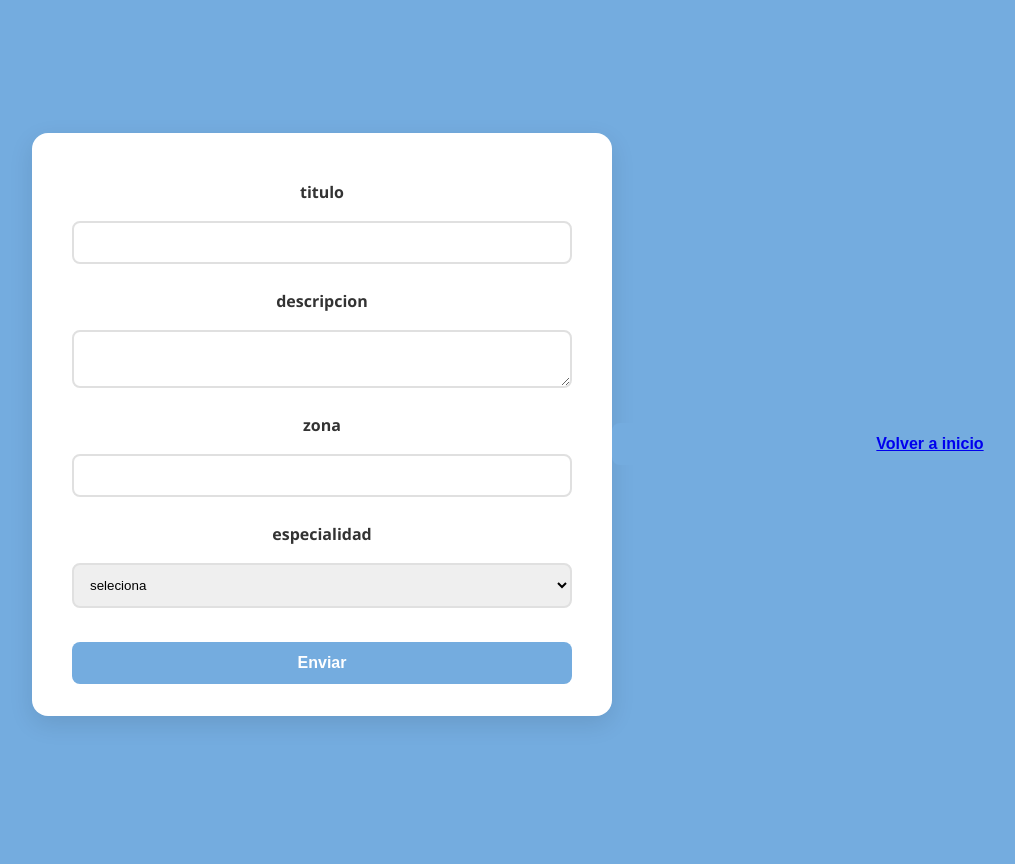
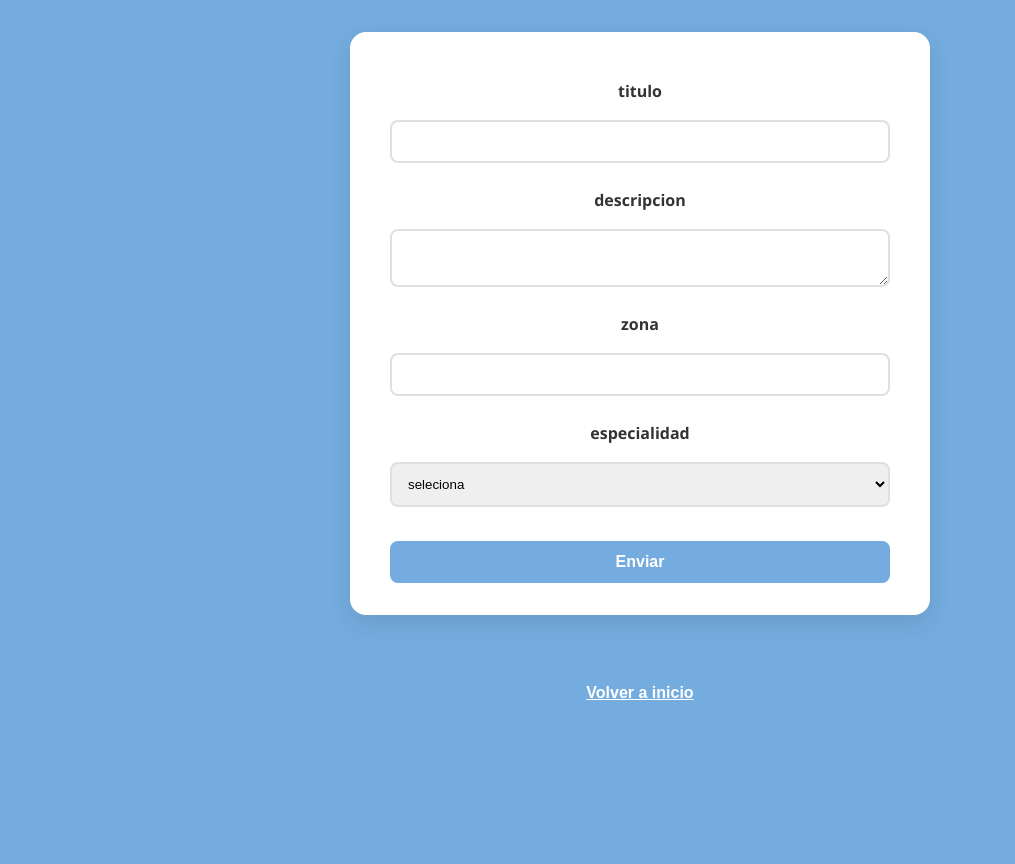
Before and after one commit to LautaroLambrecht/TornaJom, a PHP site: page /createWorks.php in a window 1280 px wide. Shown: the whole page, without its empty margins (0-1015 px from the left). After the commit the page ends 700 px from the top, so only its background shows below. Run offline with PHP 8.4, Linux system fonts and the light colour scheme.

Commit message:
Correccion styles de createWorks.php

```diff
--- a/createWorks.php
+++ b/createWorks.php
@@ -13,13 +13,16 @@ body {
   font-family: 'Segoe UI', sans-serif;
   margin: 0;
   padding: 2rem;
+  height: 650px;
+}
+
+div {
   display: flex;
   justify-content: center;
   align-items: center;
-  min-height: 100vh;
 }
 
-form {
+form{
   background-color: white;
   padding: 2rem 2.5rem;
   border-radius: 1rem;
@@ -62,7 +65,7 @@ textarea:focus {
   box-shadow: 0 0 0 3px rgba(116, 172, 223, 0.2);
 }
 
-button {
+button, a {
   background-color: #74ACDF;
   color: white;
   border: none;
@@ -74,6 +77,16 @@ button {
   font-weight: 600;
   cursor: pointer;
   transition: background-color 0.3s ease;
+}
+
+.btn-index{
+  display: flex;
+  justify-content: center;
+  width: 20%;
+}
+
+a{
+  margin-top: 5px;
 }
 
 button:hover {
@@ -97,7 +110,6 @@ input[type="submit"]:hover {
   background-color: #5a98c4;
 }
 
-
 </style>
 <!DOCTYPE html>
 <html lang="en">
@@ -108,6 +120,7 @@ input[type="submit"]:hover {
     <title>Document</title>
 </head>
 <body>
+    <div>
       <form method='post' style='display:flex; flex-direction:column; gap:10px; align-items:center;''>
           <label name='titulo'>titulo</label>
           <input type='text' name='titulo'>
@@ -124,6 +137,9 @@ input[type="submit"]:hover {
           </select>
           <button type='submit' name="nuevo" value="nuevo">Enviar</button>
         </form>
-      <button><a href="index.php" class="btn-index">Volver a inicio</a></button>
+    </div>
+    <div>
+      <button class="btn-index"><a href="index.php">Volver a inicio</a></button>
+    </div>
 </body>
 </html>
```
Lines whose indentation alone changed are shown as unchanged.
